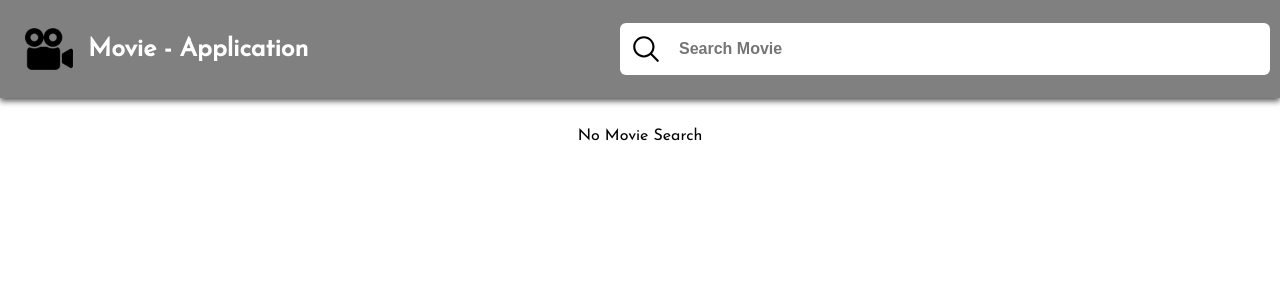
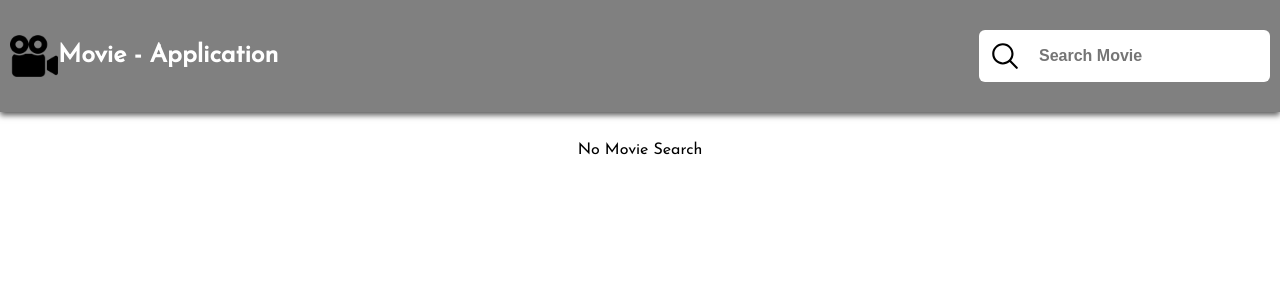
Before and after one commit to vishal-007code/Movie-App, a React (Create React App) app: page / in a window 1280 px wide. Shown: the top 300 px of the page. Built offline with nearby package versions, Linux system fonts and the light colour scheme.

Commit message:
Error fix in css

```diff
--- a/src/App.js
+++ b/src/App.js
@@ -30,15 +30,13 @@ const Appname = styled.div`
 const MovieImage = styled.img`
   widht: 48px;
   height: 48px;
-  margin: 15px;
 `;
 const SearchBox = styled.div`
   display: flex;
   flex-direction: row;
   padding: 10px 10px;
   border-radius: 6px;
-  margin-left: 20px;
-  width: 50%;
+  gap: 16px;
   background-color: white;
 `;
 const SearchIcon = styled.img`
@@ -51,7 +49,6 @@ const SearchInput = styled.input`
   font-weight: bold;
   border: none;
   outline: none;
-  margin-left: 15px;
 `;
 const MovieListContent = styled.div`
   display: flex;
--- a/src/index.css
+++ b/src/index.css
@@ -11,28 +11,7 @@ code {
   font-family: source-code-pro, Menlo, Monaco, Consolas, 'Courier New',
     monospace;
 }
-.fhhMRL{
-  margin-left: 0px !important;
-  gap: 16px;
-  width: auto !important;
-}
 
-.ctoQcV{
-  margin-left: 0px !important;
-}
-
-.bqMuqv{
-  margin: 0px !important;
-}
-
-.gYuHGK{
-  gap: 16px;
-}
-
-
-.appname{
-  margin: 0px;
-}
 
 @media (max-width:628px) {
   .appname{
```
